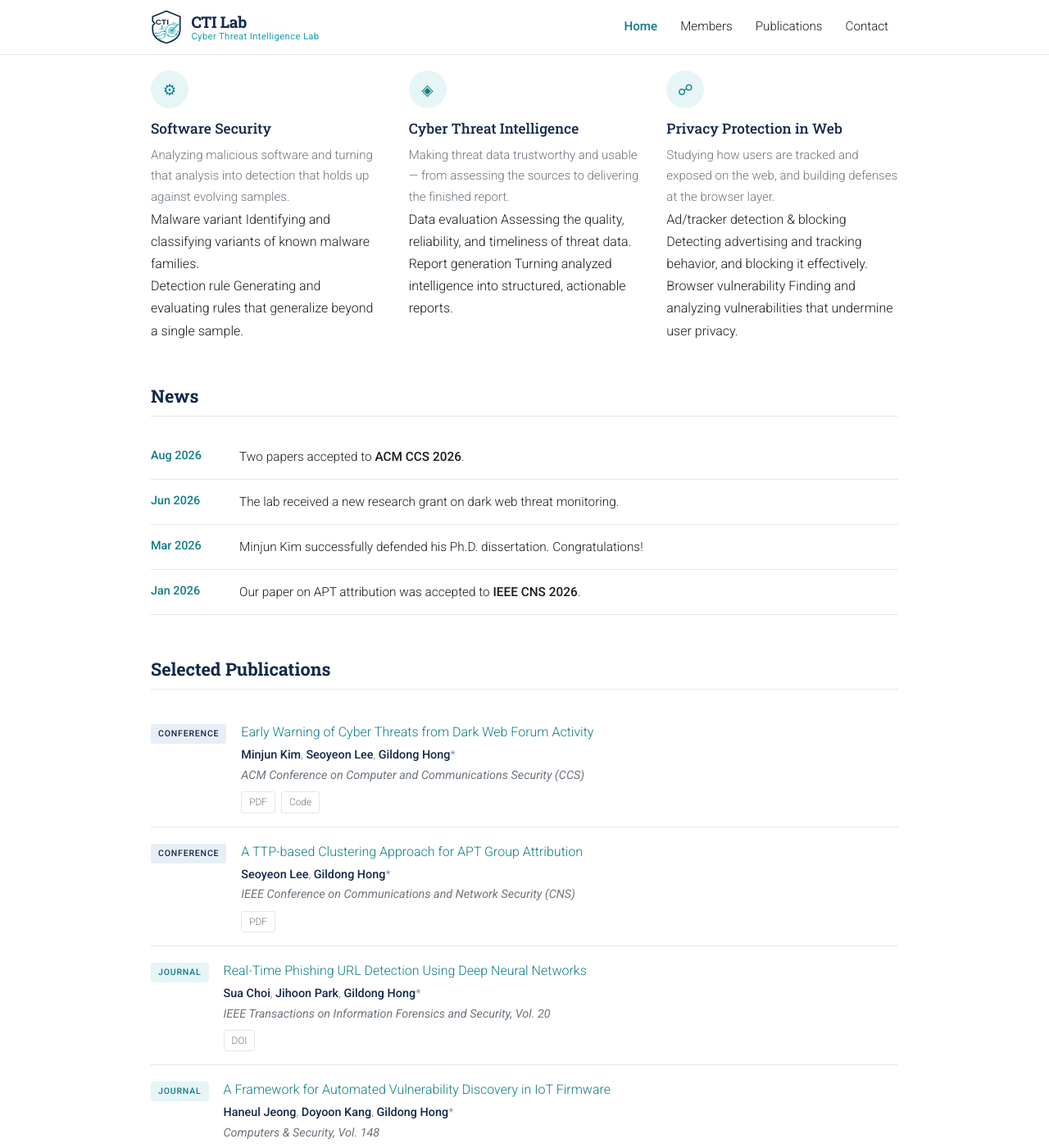
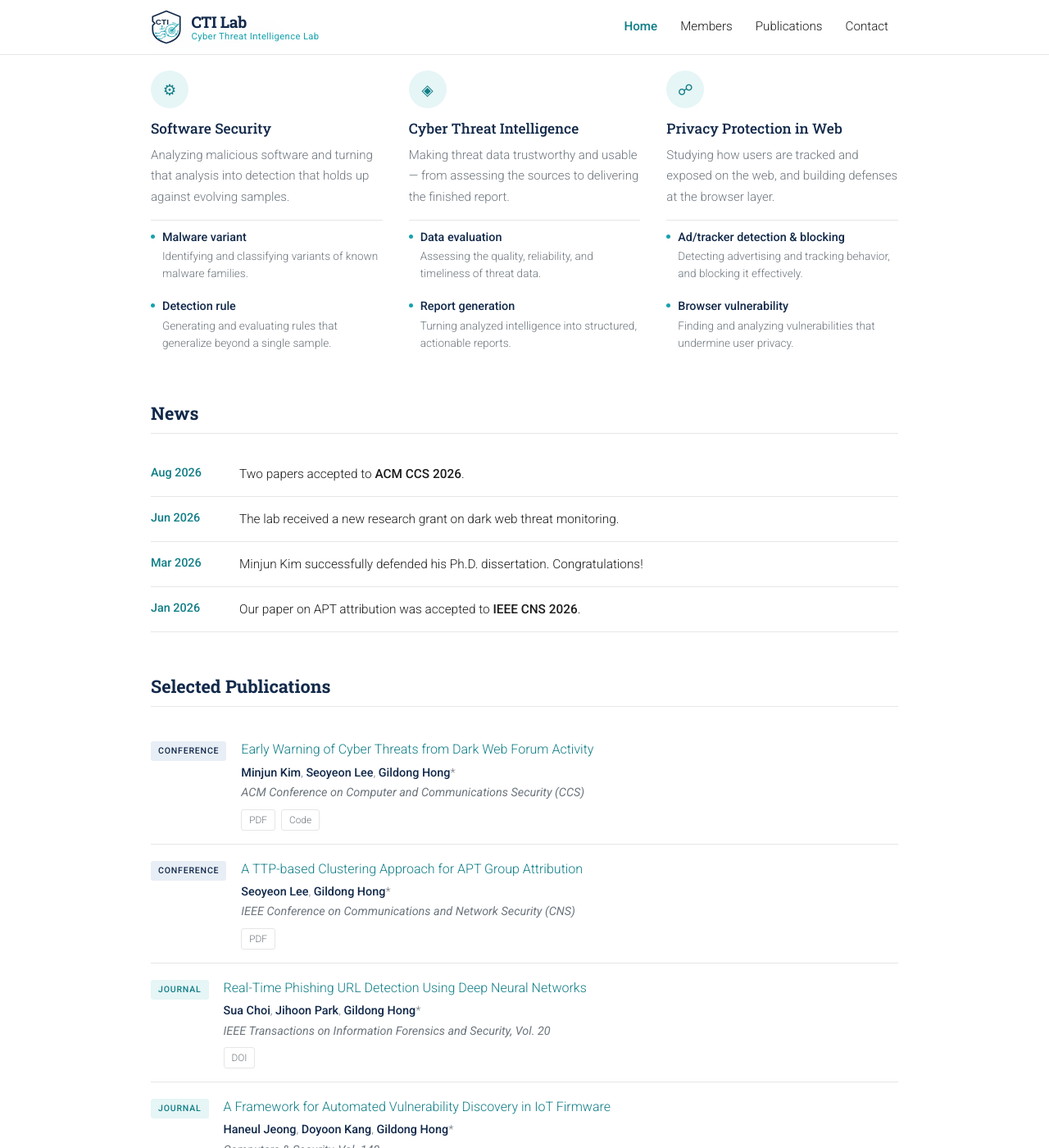
Before and after one commit to BJJINE/BJJINE.github.io, a Jekyll site: the page built from _pages/about.md, in a window 1280 px wide and 1400 px high, scrolled down 467 px. Shown: the whole window at 82% size. Built offline with Jekyll 4.4.1, drawn with Linux system fonts in a browser that asks for light colours.

Commit message:
Update _page.scss

```diff
--- a/_sass/_page.scss
+++ b/_sass/_page.scss
@@ -69,6 +69,32 @@ h2.block { @include block-heading; }
   p  { color: $text-muted; font-size: 0.94rem; }
 }
 
+.area-topics {
+  margin-top: 14px;
+  border-top: 1px solid $border;
+
+  li {
+    padding: 9px 0 9px 14px;
+    position: relative;
+    font-size: 0.9rem;
+
+    // small teal bullet
+    &::before {
+      content: "";
+      position: absolute;
+      left: 0;
+      top: 17px;
+      width: 5px;
+      height: 5px;
+      border-radius: 50%;
+      background: $accent;
+    }
+  }
+
+  .topic-name { display: block; color: $navy; font-weight: 500; }
+  .topic-text { display: block; color: $text-muted; font-size: 0.85rem; line-height: 1.55; }
+}
+
 .news li {
   display: flex;
   gap: 20px;
```
